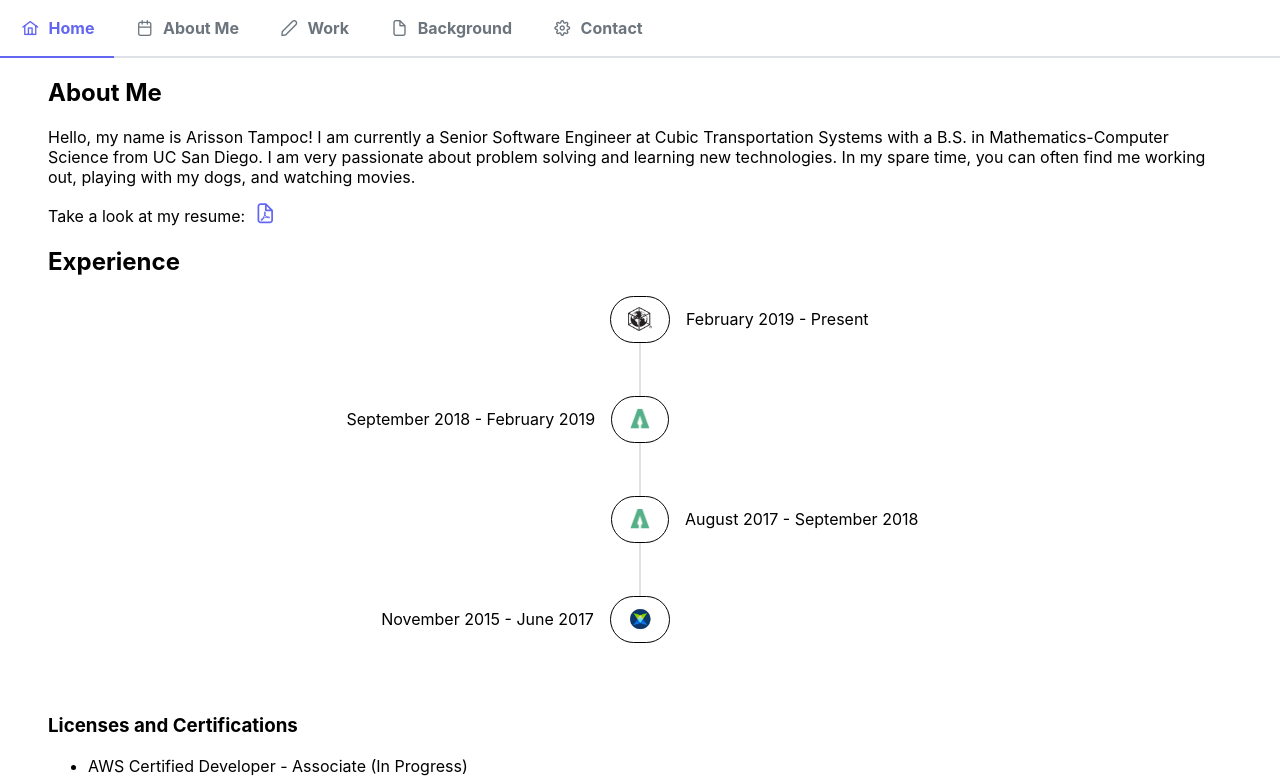
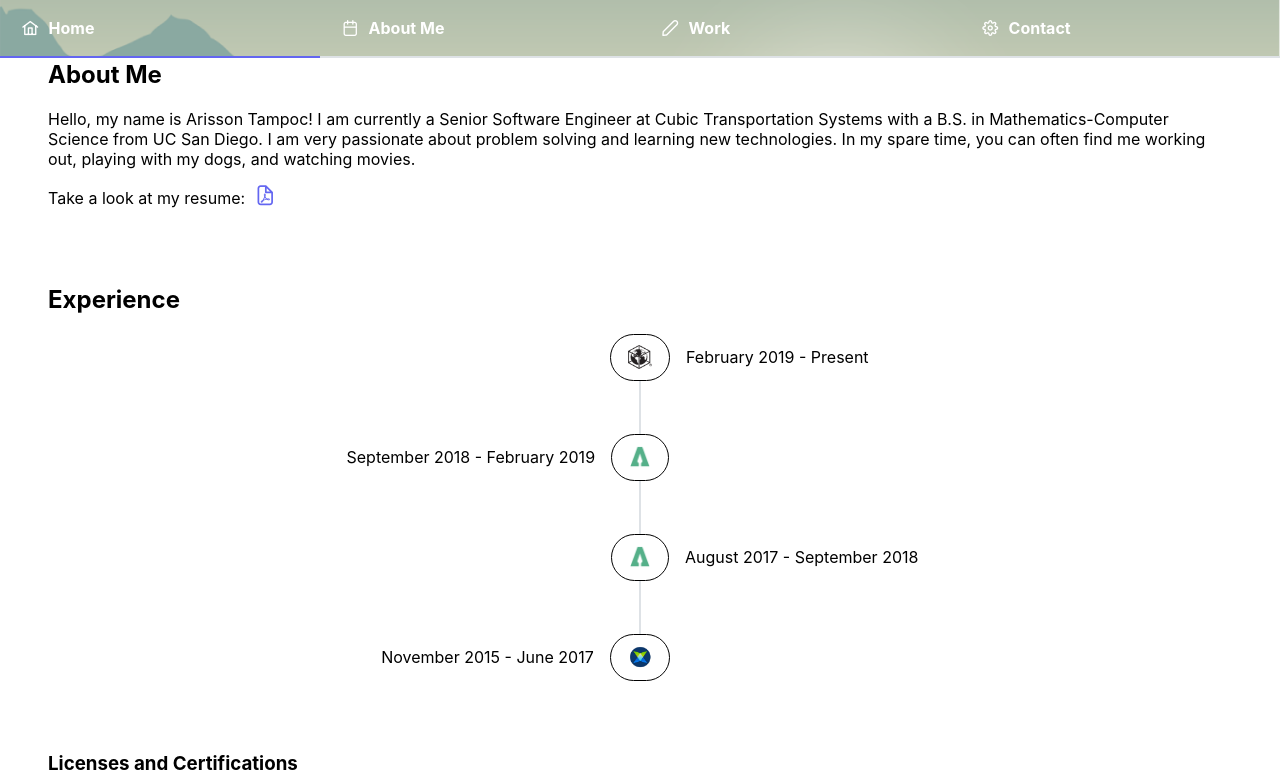
Before and after one commit to arissontampoc/arissontampoc.github.io, a React (Create React App) app: page / in a window 1280 px wide. Shown: the top 778 px of the page. Built offline with nearby package versions, Linux system fonts and the light colour scheme; the HTML template or start-up script is replaced by a standard one.

Commit message:
update navigation logic

```diff
--- a/public/index.html
+++ b/public/index.html
@@ -24,7 +24,7 @@
       work correctly both with client-side routing and a non-root public URL.
       Learn how to configure a non-root public URL by running `npm run build`.
     -->
-    <title>React App</title>
+    <title>Arisson Tampoc's Website</title>
   </head>
   <body>
     <noscript>You need to enable JavaScript to run this app.</noscript>
--- a/src/App.css
+++ b/src/App.css
@@ -1,6 +1,31 @@
+div.navigation {
+  position: fixed;
+  width: 100%;
+}
+
+.p-tabmenu .p-tabmenu-nav {
+  background-image: url("./resources/navigation.png") !important;
+  background-size: cover !important;
+}
+
+.p-tabmenu .p-tabmenu-nav .p-tabmenuitem {
+  width: 25%;
+}
+
+.p-tabmenu .p-tabmenu-nav .p-tabmenuitem .p-menuitem-link {
+  background: transparent !important;
+  color:  white !important;
+  text-decoration-color: black;
+}
+
+.p-menuitem-link {
+  align-content: center;
+}
+
 div.about-me, div.experience, div.contact-me {
   padding-left: 3rem;
   padding-right: 3rem;
+  padding-top: 2.5rem;
 }
 
 div.about-me > p > .p-button {
--- a/src/components/AboutMe.tsx
+++ b/src/components/AboutMe.tsx
@@ -10,7 +10,9 @@ function AboutMe() {
   };
 
   return (
-    <div className="about-me">
+    <div
+      id="about-me"
+      className="about-me">
         <h2>About Me</h2>
 
         <p>
--- a/src/components/ContactMe.tsx
+++ b/src/components/ContactMe.tsx
@@ -13,7 +13,9 @@ function emailOnClick(e: React.MouseEvent) {
 
 function ContactMe() {
   return (
-    <div className="contact-me">
+    <div
+      id="contact-me"
+      className="contact-me">
         <h2>Contact Me</h2>
         <Button
           icon="pi pi-linkedin"
--- a/src/components/Experience.tsx
+++ b/src/components/Experience.tsx
@@ -68,7 +68,9 @@ function Experience() {
   };
 
   return (
-    <div className="experience">
+    <div
+      id="experience"
+      className="experience">
         <h2>Experience</h2>
         <Timeline
           value={eventDetails}
@@ -80,7 +82,6 @@ function Experience() {
         <LicensesAndCertifications/>
         <Skills/>
     </div>
-
   );
 }
 
--- a/src/components/Navigation.tsx
+++ b/src/components/Navigation.tsx
@@ -1,24 +1,26 @@
 import React, { useState } from 'react';
 
 import { TabMenu } from 'primereact/tabmenu';
+import { MenuItem } from 'primereact/menuitem';
 
 function Navigation() {
-    const [activeIndex, setActiveIndex] = useState<number>(0);
+    const [activeIndex, setActiveIndex] = useState<number>();
 
-    const menuItems = [
-      {label: 'Home', icon: 'pi pi-fw pi-home'},
-      {label: 'About Me', icon: 'pi pi-fw pi-calendar'},
-      {label: 'Work', icon: 'pi pi-fw pi-pencil'},
-      {label: 'Background', icon: 'pi pi-fw pi-file'},
-      {label: 'Contact', icon: 'pi pi-fw pi-cog'}
+    const menuItems: MenuItem[] = [
+      {label: 'Home', icon: 'pi pi-fw pi-home', url: '/'},
+      {label: 'About Me', icon: 'pi pi-fw pi-calendar', url: '/#about-me'},
+      {label: 'Work', icon: 'pi pi-fw pi-pencil', url: '/#experience'},
+      {label: 'Contact', icon: 'pi pi-fw pi-cog', url: '/#contact-me'}
     ];
 
     return (
-      <TabMenu
-        model={menuItems}
-        activeIndex={activeIndex}
-        onTabChange={(e) => setActiveIndex(e.index)}
-      />
+      <div className="navigation">
+        <TabMenu
+          model={menuItems}
+          activeIndex={activeIndex}
+          onTabChange={(e) => setActiveIndex(e.index)}
+        />
+      </div>
     );
 
 }
```
Also changed, not shown: src/resources/navigation.png (added). Lines whose indentation alone changed are shown as unchanged.
